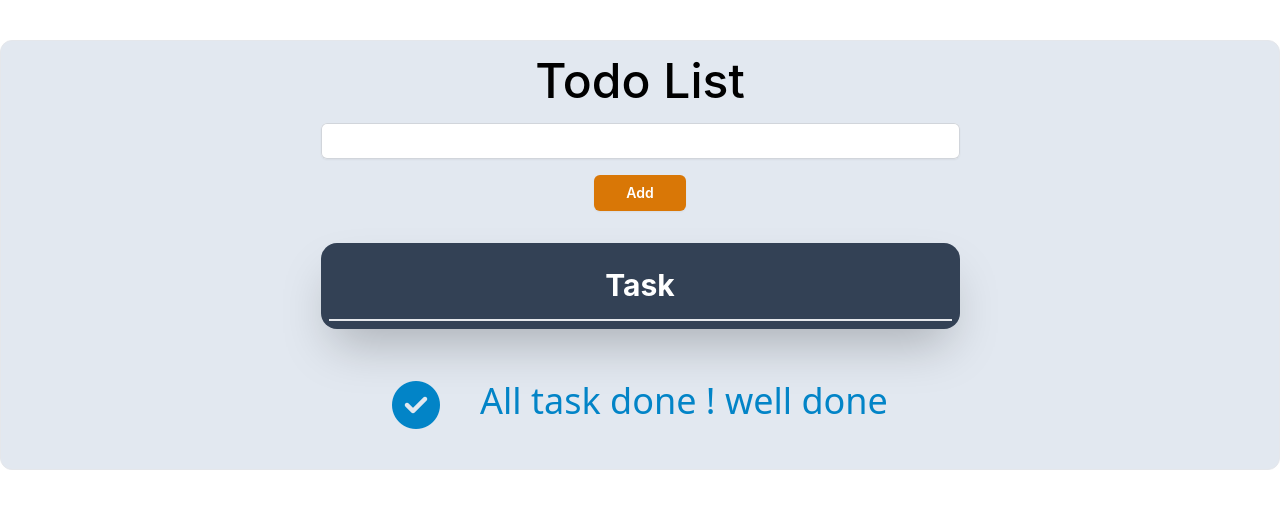
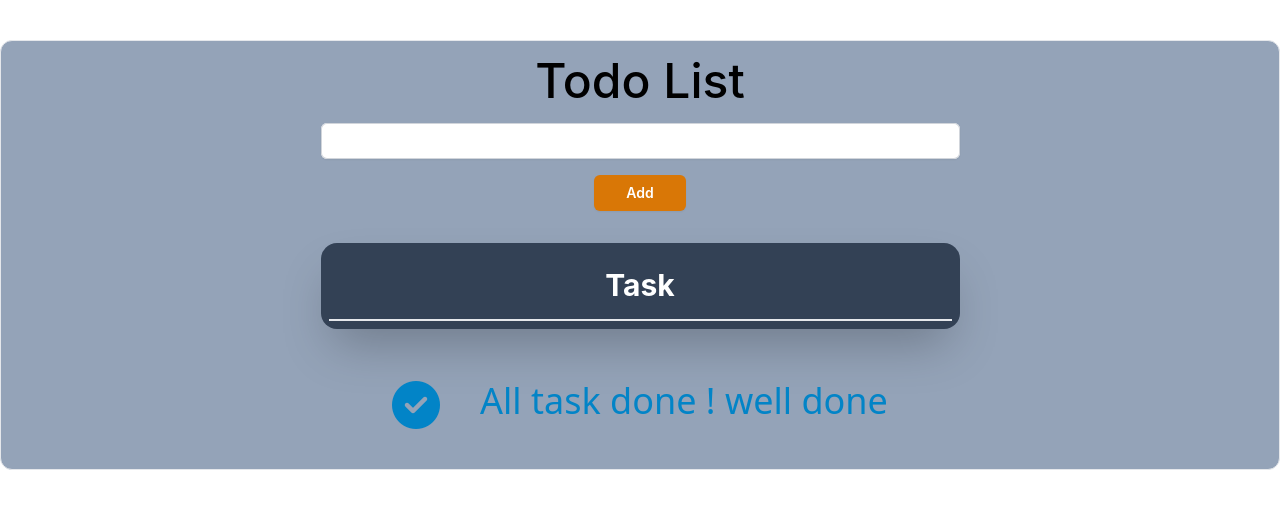
Before and after one commit to kevinlbt/todolist, a React (Create React App) app: page / in a window 1280 px wide. Shown: the top 508 px of the page. Built offline with nearby package versions, Linux system fonts and the light colour scheme.

Commit message:
2eme commit

```diff
--- a/src/component/TodoList.jsx
+++ b/src/component/TodoList.jsx
@@ -83,7 +83,7 @@ export function TodoList () {
         localStorage.setItem('items', JSON.stringify(todoListData));
     }, [todoListData]);
 
-    return <div className="container mx-auto my-10 flex flex-col justify-center items-center border rounded-xl bg-slate-200">
+    return <div className="container mx-auto my-10 flex flex-col justify-center items-center border rounded-xl bg-slate-400">
         <Input name="Todo List" value={inputText} onChange={handleChange} />
         <ButtonAdd onClick={handleAdd} />
         <List todoVal={todoListData} onClick={handleRemove} onIfDoneChange={onIfDoneChange} />
```
